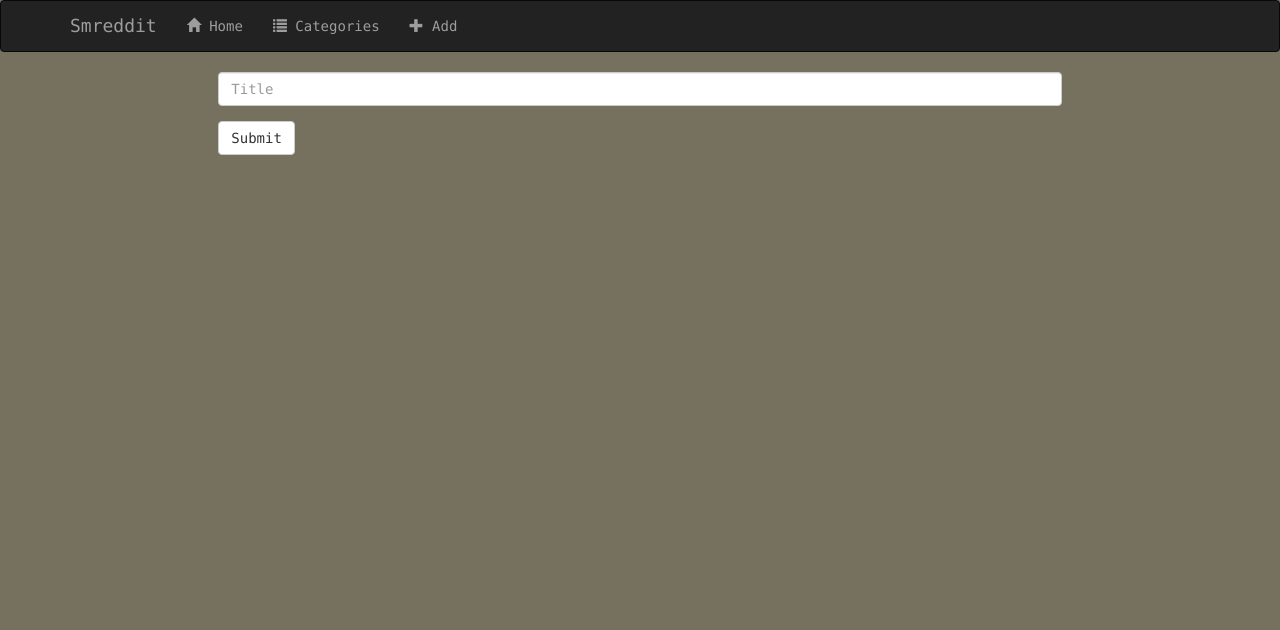
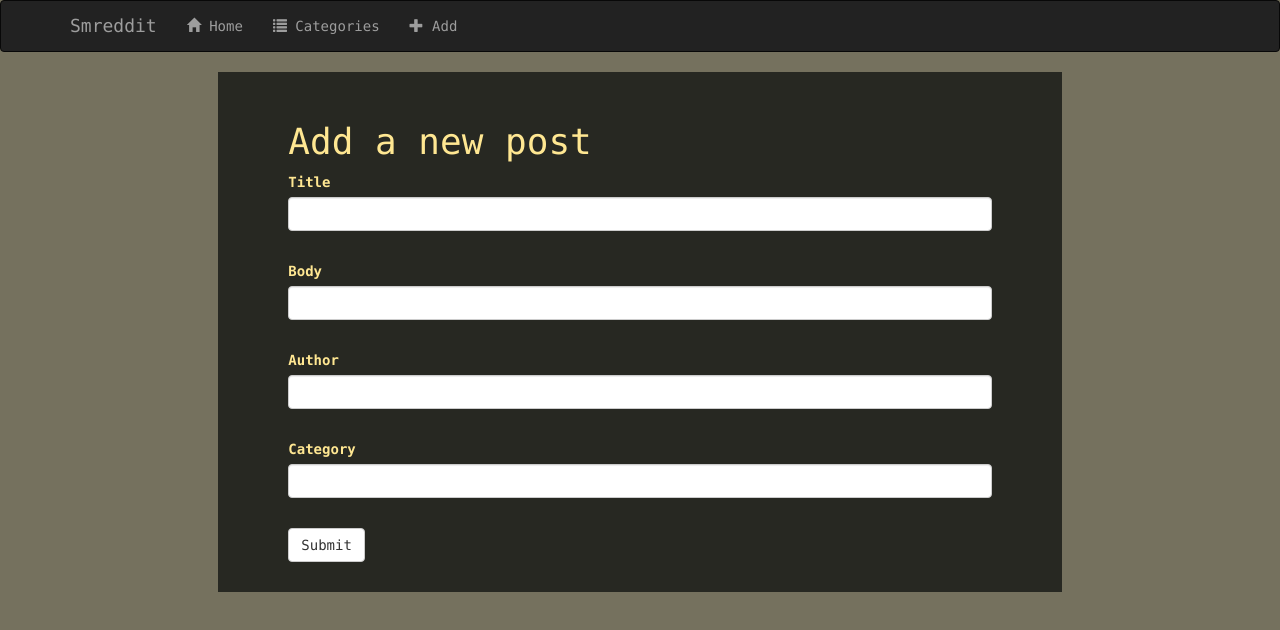
Before and after one commit to nickgriffin1/react-redux-reddit-clone, a React (Create React App) app in the folder client/: page /add in a window 1280 px wide. Shown: the top 630 px of the page. Built offline with nearby package versions, Linux system fonts and the light colour scheme.

Commit message:
Updates to AddView including improvements to the form. Also starting to flesh out the Redux side of the application

```diff
--- a/client/package.json
+++ b/client/package.json
@@ -8,6 +8,7 @@
     "react-date": "^2.0.0",
     "react-dom": "^15.6.1",
     "react-icons": "^2.2.5",
+    "react-redux": "^5.0.6",
     "react-router-dom": "^4.1.2",
     "react-scripts": "1.0.11",
     "redux": "^3.7.2"
--- a/client/src/actions/index.js
+++ b/client/src/actions/index.js
@@ -1,7 +1,8 @@
-export const GET_POSTS = 'GET_POSTS'
+export const ADD_POST = 'ADD_POST'
 
-export function getPosts ({ posts }) {
+export function addPost ({ posts }) {
   return {
-    type: GET_POSTS,
+    type: ADD_POST,
     posts
+  }
 }
--- a/client/src/components/AddView.js
+++ b/client/src/components/AddView.js
@@ -1,15 +1,56 @@
 import React, { Component } from 'react'
-import { FormGroup, FormControl, Button, Row, Col } from 'react-bootstrap'
+import { Form, FormGroup, FormControl, ControlLabel, InputGroup, Button, Row, Col, Glyphicon } from 'react-bootstrap'
 
 class AddView extends Component {
+  handleSubmit = () => {
+    this.setState({ time: Date.now() })
+    console.log('this.state', this.state)
+  }
   render() {
     return (
       <Row>
         <Col sm={12} lg={8} lgOffset={2}>
-          <FormGroup>
-            <FormControl type="text" placeholder="Title" />
-          </FormGroup>
-          <Button type="submit">Submit</Button>
+          <div className='add-view-container'>
+            <h1>Add a new post</h1>
+            <Form>
+              <FormGroup>
+                <ControlLabel>Title</ControlLabel>
+                <FormControl
+                  type='text'
+                  className='add-form-text-box'
+                  onChange={(e) => this.setState({ title: e.target.value})}
+                />
+              </FormGroup>
+              <FormGroup>
+              <ControlLabel>Body</ControlLabel>
+                <FormControl
+                  type='text'
+                  className='add-form-text-box'
+                  onChange={(e) => this.setState({ body: e.target.value})}
+                />
+              </FormGroup>
+              <FormGroup>
+                <ControlLabel>Author</ControlLabel>
+                <FormControl
+                  type='text'
+                  className='add-form-text-box'
+                  onChange={(e) => this.setState({ author: e.target.value})}
+                />
+              </FormGroup>
+              <FormGroup>
+                <ControlLabel>Category</ControlLabel>
+                <FormControl
+                  type='text'
+                  className='add-form-text-box'
+                  onChange={(e) => this.setState({ category: e.target.value})}
+                />
+              </FormGroup>
+              <Button
+                onClick={() => this.handleSubmit()}
+                type='submit'
+              >Submit</Button>
+            </Form>
+          </div>
         </Col>
       </Row>
     );
--- a/client/src/components/CategoryView.js
+++ b/client/src/components/CategoryView.js
@@ -16,15 +16,27 @@ class CategoryView extends Component {
     console.log(this.state.categories)
     return (
       <Grid>
+      <Row>
+        <Col className='category-row' xs={12}>
+          <h1 className='category-text'>View a Category</h1>
+        </Col>
         {this.state.categories.map((category, index) => (
-          <Row key={index}>
-            <Col className='category-row' sm={12} lg={8} lgOffset={2}>
-              <Link to={'/category/' + category.path}>
-                <h3 className='category-text'><Glyphicon glyph="list" /> { category.name }</h3>
-              </Link>
-            </Col>
-          </Row>
+          <Col key={index} className='category-row' xs={12}>
+            <Link to={'/category/' + category.path}>
+              <Row>
+                <h2 className='category-text'>
+                  <Col xs={11}>
+                    { category.name }
+                  </Col>
+                  <Col xs={1}>
+                    <Glyphicon glyph='chevron-right' />
+                  </Col>
+                </h2>
+              </Row>
+            </Link>
+          </Col>
         ))}
+        </Row>
       </Grid>
     );
   }
--- a/client/src/components/ListView.js
+++ b/client/src/components/ListView.js
@@ -17,7 +17,7 @@ class ListView extends Component {
     return  date.getMonth() + '/' + date.getDate() + '/' + date.getFullYear()
   }
   filterPosts = (sorter) => {
-    if (sorter === 'points') {
+    if (sorter === 'top') {
       console.log('sorting by points')
       this.setState((prevState) => {
         return { posts: prevState.posts.sort((post) => { return post.voteScore }).reverse() }
@@ -25,12 +25,11 @@ class ListView extends Component {
     } else if (sorter === 'date') {
       console.log('sorting by date')
       this.setState((prevState) => {
-        return { posts: prevState.posts.sort((post) => { return post.timestamp }) }
+        return { posts: prevState.posts.sort((a, b) => { return b.timestamp - a.timestamp }) }
       })
     }
   }
   render() {
-    console.log(this.state.posts)
     return (
       <Grid>
         <Row className='post-container'>
@@ -40,14 +39,14 @@ class ListView extends Component {
           <Col sm={3} lg={3}>
             <Button
               className='list-view-sort-button'
-              onClick={() => this.filterPosts('points')}
-            >Points</Button>
+              onClick={() => this.filterPosts('top')}
+            >Top</Button>
           </Col>
           <Col sm={3} lg={3}>
             <Button
               className='list-view-sort-button'
               onClick={() => this.filterPosts('date')}
-            >Date</Button>
+            >Recent</Button>
           </Col>
         </Row>
         {this.state.posts.map((post) => (
--- a/client/src/components/Post.js
+++ b/client/src/components/Post.js
@@ -1,6 +1,6 @@
 import React from 'react'
 import { Link } from 'react-router-dom'
-import { Row, Col, Glyphicon, Button } from 'react-bootstrap'
+import { Row, Col, Glyphicon } from 'react-bootstrap'
 
 export default function Post({ id, score, title, body, author, category, time, date }) {
   return (
--- a/client/src/index.css
+++ b/client/src/index.css
@@ -50,7 +50,6 @@ a:focus {
 .post-container {
   width: 100%;
   background-color: #272822;
-  border: 1px solid #FD971F;
   margin-top: 1rem;
   padding: 0;
 }
@@ -66,7 +65,7 @@ a:focus {
 
 .post-timestamp {
   float: right;
-  color: white;
+  color: #FD971F;
   border-radius: 30px;
   margin-bottom: 1rem;
 }
@@ -92,9 +91,22 @@ a:focus {
 .category-row {
   margin: .3rem;
   background-color: #272822;
-  border: 1px solid #FD971F;
 }
 
 .category-text {
   margin-left: 50px;
+  margin-top: 2rem;
+  margin-bottom: 2rem;
 }
+
+.add-view-container {
+  background-color: #272822;
+  padding-top: 3rem;
+  padding-bottom: 3rem;
+  padding-right: 7rem;
+  padding-left: 7rem;
+}
+
+.add-form-text-box {
+  margin-bottom: 3rem;
+}
--- a/client/src/index.js
+++ b/client/src/index.js
@@ -4,6 +4,34 @@ import { BrowserRouter } from 'react-router-dom'
 import App from './components/App'
 import registerServiceWorker from './utils/registerServiceWorker'
 import './index.css'
+import { createStore, applyMiddleware, compose } from 'redux'
+import reducer from './reducers'
+import { Provider } from 'react-redux'
 
-ReactDOM.render(<BrowserRouter><App /></BrowserRouter>, document.getElementById('root'))
+const logger = store => next => action => {
+  console.group(action.type)
+  console.info('dispatching', action)
+  let result = next(action)
+  console.log('next state', store.getState())
+  console.groupEnd(action.type)
+  return result
+}
+
+const composeEnhancers = window.__REDUX_DEVTOOLS_EXTENSION_COMPOSE__ || compose
+
+const store = createStore(
+  reducer,
+  composeEnhancers(
+    applyMiddleware(logger)
+  )
+)
+
+ReactDOM.render(
+  <Provider store={store}>
+    <BrowserRouter>
+      <App />
+    </BrowserRouter>
+  </Provider>,
+  document.getElementById('root')
+)
 registerServiceWorker()
--- a/client/src/reducers/index.js
+++ b/client/src/reducers/index.js
@@ -1,12 +1,12 @@
 import { combineReducers } from 'redux'
 
 import {
-  GET_POSTS,
+  ADD_POST,
 } from '../actions'
 
 function mainView(state = {}, action) {
   switch (action.type) {
-    case GET_POSTS :
+    case ADD_POST :
       return {
         ...state,
       }
```
Also changed, not shown: 1 other file (tests, documents, lock files or other folders).
